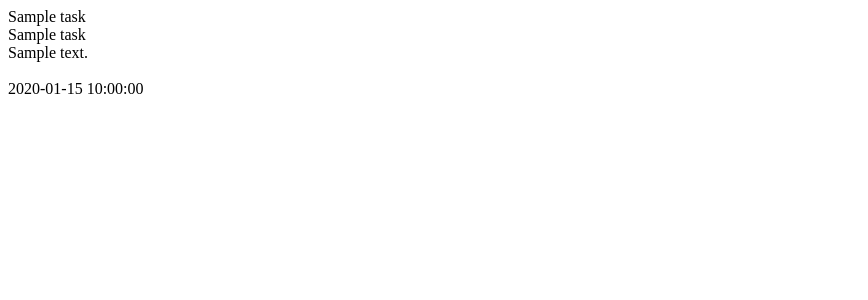
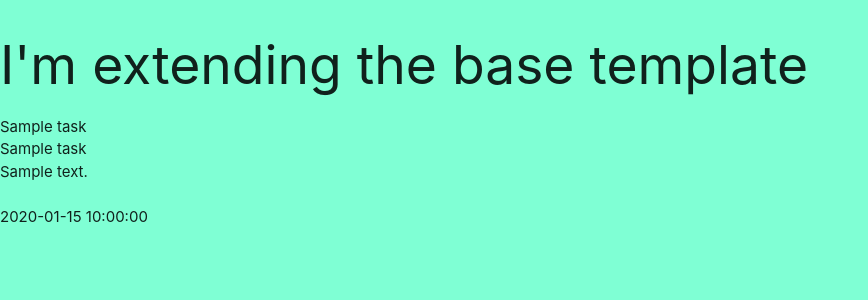
Before and after one commit to christine-gk416/taskmanager2, a Flask app: page / in a window 1280 px wide. Shown: the top 300 px of the page, without its empty margins (0-868 px from the left). Run offline with Flask 2, Linux system fonts and the light colour scheme; a database or web service that is not in the repository returns one stand-in record (values such as "Sample title"); some libraries are stand-ins or nearby versions.

Commit message:
Add Materialize and other required CDN

```diff
--- /dev/null
+++ b/static/css/style.css
@@ -0,0 +1,3 @@
+body {
+    background-color: aquamarine;
+}
--- /dev/null
+++ b/templates/base.html
@@ -0,0 +1,25 @@
+<!DOCTYPE html>
+<html lang="en">
+
+<head>
+    <meta charset="UTF-8">
+    <meta http-equiv="X-UA-Compatible" content="IE=edge">
+    <meta name="viewport" content="width=device-width, initial-scale=1.0">
+    <link rel="stylesheet" href="https://cdnjs.cloudflare.com/ajax/libs/materialize/1.0.0/css/materialize.min.css">
+    <link href="https://fonts.googleapis.com/icon?family=Material+Icons" rel="stylesheet">
+    <link rel="stylesheet" href="https://cdnjs.cloudflare.com/ajax/libs/font-awesome/5.15.4/css/all.min.css" integrity="sha512-1ycn6IcaQQ40/MKBW2W4Rhis/DbILU74C1vSrLJxCq57o941Ym01SwNsOMqvEBFlcgUa6xLiPY/NS5R+E6ztJQ==" crossorigin="anonymous" referrerpolicy="no-referrer" />
+    <link rel="stylesheet" href="{{ url_for('static', filename='css/style.css')}}">
+
+    <title>Task Manager</title>
+</head>
+
+<body>
+    {% block content%}
+
+    {% endblock%}
+
+    <script src="https://cdnjs.cloudflare.com/ajax/libs/jquery/3.6.0/jquery.min.js" integrity="sha512-894YE6QWD5I59HgZOGReFYm4dnWc1Qt5NtvYSaNcOP+u1T9qYdvdihz0PPSiiqn/+/3e7Jo4EaG7TubfWGUrMQ==" crossorigin="anonymous" referrerpolicy="no-referrer"></script>
+    <script src="https://cdnjs.cloudflare.com/ajax/libs/materialize/1.0.0/js/materialize.min.js"></script>
+</body>
+
+</html>
--- a/templates/tasks.html
+++ b/templates/tasks.html
@@ -1,14 +1,8 @@
-<!DOCTYPE html>
-<html lang="en">
+{% extends 'base.html' %}
 
-<head>
-    <meta charset="UTF-8">
-    <meta http-equiv="X-UA-Compatible" content="IE=edge">
-    <meta name="viewport" content="width=device-width, initial-scale=1.0">
-    <title>Task Manager</title>
-</head>
+{% block content %}
 
-<body>
+<h2>I'm extending the base template</h2>
 {%  for task in tasks %}
 {{task.task_name}}<br>
 {{task.category_name}}<br>
@@ -16,6 +10,5 @@
 {{task.is_urgent}}<br>
 {{task.due_date}}<br>
 {%  endfor %}
-</body>
 
-</html>
+{% endblock %}
```
Lines whose indentation alone changed are shown as unchanged.
